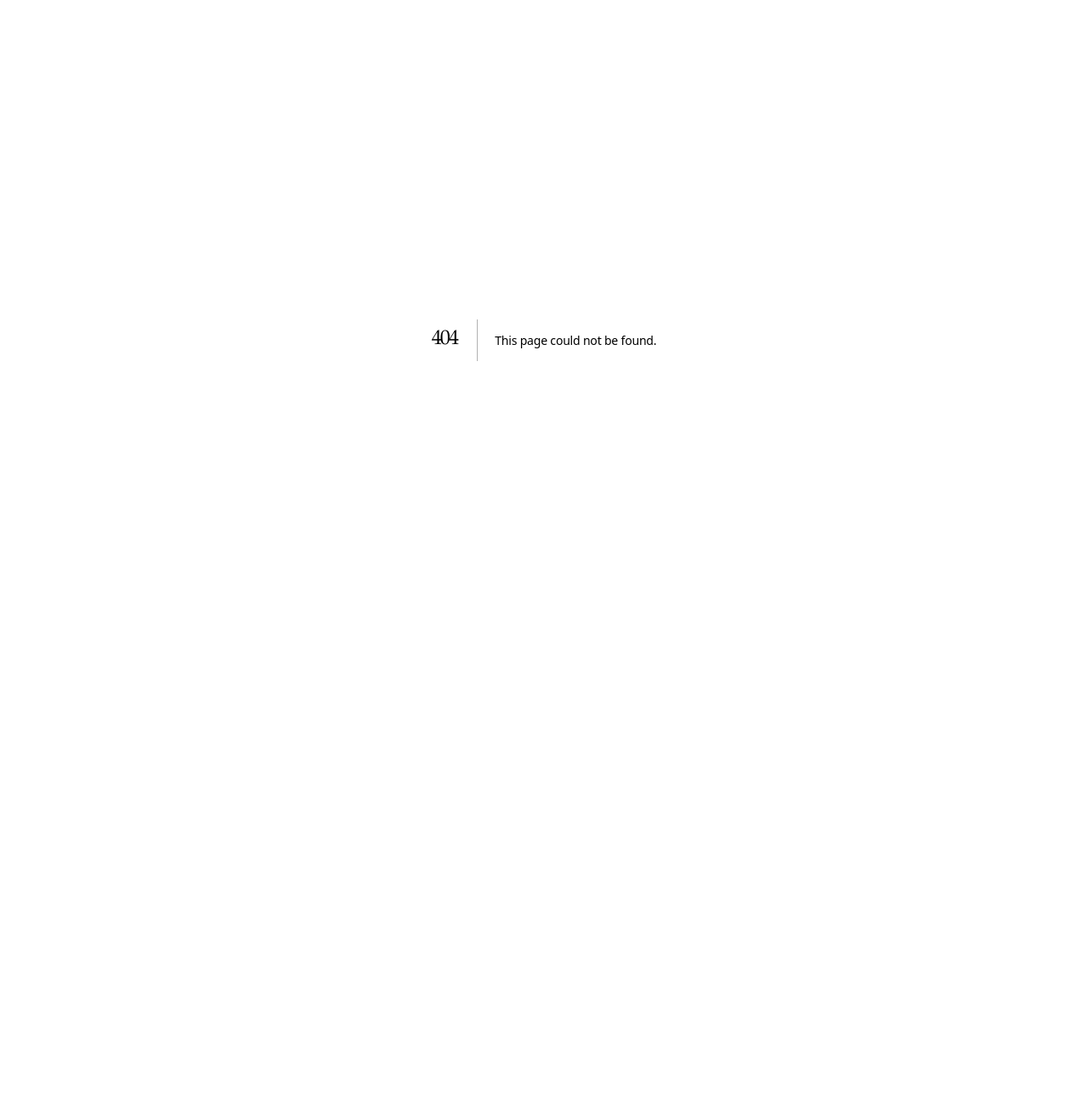
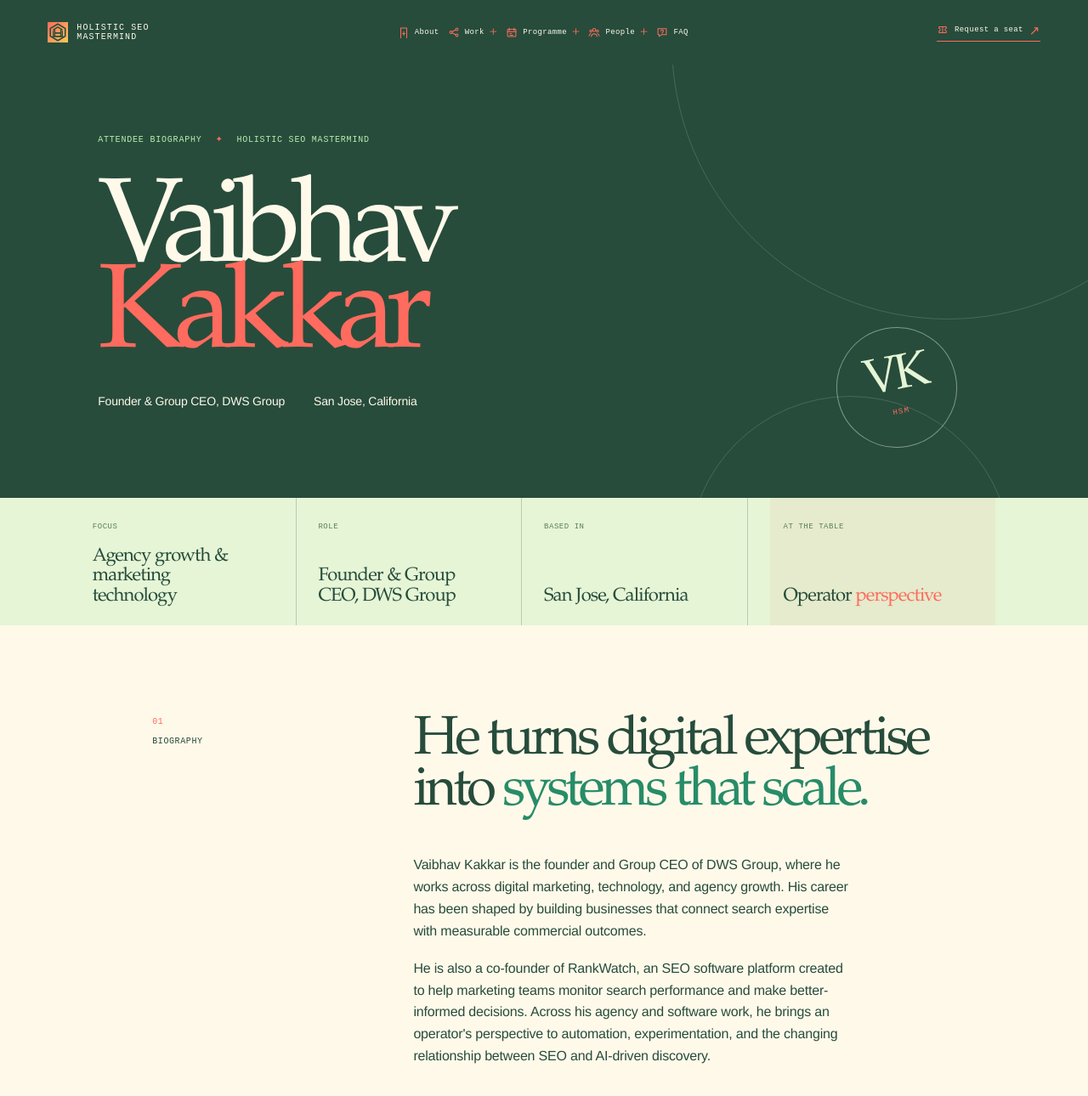
Before and after one commit to KTG1/seo-mastermind, a Next.js app: page /attendees/vaibhav-kakkar in a window 1280 px wide. Before the commit this address had no page. Shown: the top 1290 px of the page at 85% size. Before the commit the page ends 800 px from the top, so only its background shows below. Built offline with nearby package versions, Linux system fonts and the light colour scheme.

Commit message:
Add Vaibhav Kakkar attendee profile

```diff
--- a/app/attendees/page.tsx
+++ b/app/attendees/page.tsx
@@ -13,6 +13,7 @@ const members: Member[] = [
   { name: "James Dooley", initials: "JD", role: "SEO entrepreneur", location: "United Kingdom", focus: "Authority", joined: "2026", tone: "coral", coordinates: [-2.5, 54.5], slug: "james-dooley" },
   { name: "Mads Singers", initials: "MS", role: "Business operator", location: "Denmark", focus: "Strategy", joined: "2026", tone: "blue", coordinates: [10.1, 56.1], slug: "mads-singers" },
   { name: "Mira Doran", initials: "MD", role: "Independent publisher & founder", location: "Manchester, UK", focus: "Authority", joined: "2025", tone: "olive", coordinates: [-2.24, 53.48], slug: "mira-doran" },
+  { name: "Vaibhav Kakkar", initials: "VK", role: "Founder & Group CEO, DWS Group", location: "San Jose, USA", focus: "Agency growth", joined: "2026", tone: "olive", coordinates: [-121.89, 37.34], slug: "vaibhav-kakkar" },
   { name: "Vince Sanders", initials: "VS", role: "Founder, CBD American Shaman", location: "Kansas City, USA", focus: "Entrepreneurship", joined: "2026", tone: "blue", coordinates: [-94.58, 39.1], slug: "vince-sanders" },
 ];
 
--- /dev/null
+++ b/app/attendees/vaibhav-kakkar/page.tsx
@@ -0,0 +1,51 @@
+import SiteFooter from "../../components/site-footer";
+import SiteHeader from "../../components/site-header";
+import styles from "../mira-doran/page.module.css";
+
+export const metadata = {
+  title: "Vaibhav Kakkar | Holistic SEO Mastermind",
+  description: "Meet Vaibhav Kakkar, founder and Group CEO of DWS Group and co-founder of RankWatch.",
+};
+
+export default function VaibhavKakkarPage() {
+  return <main className={styles.attendeePage}>
+    <SiteHeader className="attendeeHeader" />
+    <section className="attendeeHero">
+      <div className="attendeeEyebrow">Attendee biography <span>✦</span> Holistic SEO Mastermind</div>
+      <h1>Vaibhav<br /><em>Kakkar</em></h1>
+      <div className="attendeeIntro"><p>Founder &amp; Group CEO, DWS Group</p><p>San Jose, California</p></div>
+      <div className="attendeeMonogram" aria-hidden="true"><span>VK</span><i>HSM</i></div>
+    </section>
+
+    <section className="profileLedger" aria-label="Vaibhav Kakkar profile details">
+      <div><span>Focus</span><strong>Agency growth &amp; marketing technology</strong></div>
+      <div><span>Role</span><strong>Founder &amp; Group CEO, DWS Group</strong></div>
+      <div><span>Based in</span><strong>San Jose, California</strong></div>
+      <div className="privateField"><span>At the table</span><strong>Operator <em>perspective</em></strong></div>
+    </section>
+
+    <section className="attendeeStory">
+      <div className="storyAside"><span>01</span><p>Biography</p></div>
+      <div className="storyBody">
+        <h2>He turns digital expertise into <em>systems that scale.</em></h2>
+        <p>Vaibhav Kakkar is the founder and Group CEO of DWS Group, where he works across digital marketing, technology, and agency growth. His career has been shaped by building businesses that connect search expertise with measurable commercial outcomes.</p>
+        <p>He is also a co-founder of RankWatch, an SEO software platform created to help marketing teams monitor search performance and make better-informed decisions. Across his agency and software work, he brings an operator&apos;s perspective to automation, experimentation, and the changing relationship between SEO and AI-driven discovery.</p>
+      </div>
+    </section>
+
+    <section className="attendeeQuote">
+      <div className="quoteMark">↳</div>
+      <blockquote>A builder&apos;s view of how agencies can combine search knowledge, technology, disciplined experimentation, and commercial judgment without losing the human insight behind the work.</blockquote>
+      <p>What Vaibhav brings to the room</p>
+    </section>
+
+    <section className="interview">
+      <div className="interviewHeading"><span>02</span><h2>Public record</h2><p>Biography checked against public company profiles.</p></div>
+      <div className="interviewList">
+        <article><span>01</span><h3>DWS Group</h3><p><a href="https://www.digitalwebsolutions.com/who-we-are/" target="_blank" rel="noreferrer">Read the company leadership profile ↗</a></p></article>
+        <article><span>02</span><h3>RankWatch</h3><p><a href="https://www.rankwatch.com/about-us" target="_blank" rel="noreferrer">See the RankWatch team profile ↗</a></p></article>
+      </div>
+    </section>
+    <SiteFooter />
+  </main>;
+}
```
